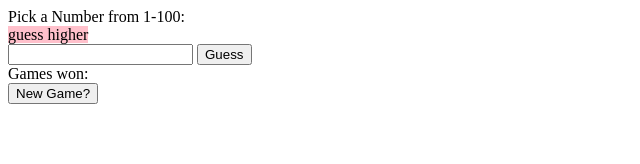
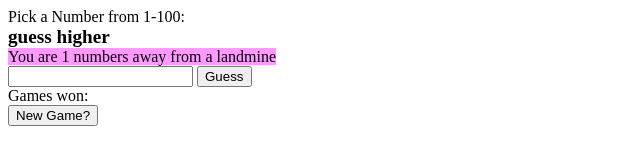
Before and after one commit to zalary/guess_the_number, a plain HTML site: page index.html in a window 1280 px wide. Both pictures are taken after a click on the button "Guess". Shown: the whole page, without its empty margins (0-640 px from the left). Drawn offline with nearby package versions, Linux system fonts and the light colour scheme.

Commit message:
landmine extentions completed

```diff
--- a/index.html
+++ b/index.html
@@ -3,13 +3,19 @@
   <title>Guess the Number!</title>
  </head>
 <body>
+  <style>
+  #response { font-size: larger; font-weight: bolder;}
+  .red { background-color: #ff99ff;}
+  .yellow { background-color: #ffff99;}
+</style>
+<label>Pick a Number from 1-100:</label><br />
+<label id="response"></label><br />
+<label><span class="landmine" style="background-color: grey;">Watch out for the landmine.</span></label> <br />
 
-<label>Pick a Number from 1-100:</label><br />
-<label style="background-color: pink;"id="response"></label>
-<br />
 <input id="user-input" type="text" />
 <input id="submit-button" type="button" value="Guess" /> <br />
-<label id="label_won">Games won: <span id="won"></span></label> <br />
+<label>Games won:  <span class="won"></span> </label> <br />
+
 <input id="newgame-button" type="button" value = "New Game?" />
 
 <script src="http://ajax.googleapis.com/ajax/libs/jquery/1.10.2/jquery.min.js"></script>
@@ -17,25 +23,68 @@
 <script type="text/javascript">
 
 var secretNumber = parseInt(Math.random() * 100, 10) + 1;
+var landmineNumber1 = parseInt(Math.random() * 100, 10) + 1;
+var landmineNumber2 = parseInt(Math.random() * 100, 10) + 1;
+var landmineNumber3 = parseInt(Math.random() * 100, 10) + 1;
 var games_won = 0;
-console.log(secretNumber);
+console.log('secret: ' + secretNumber);
+console.log('landmine: ' + landmineNumber1 + ' , ' + landmineNumber2 + ' , ' + landmineNumber3);
 
 $('#submit-button').on('click', function (e) {
   var guess = $('#user-input').val();
 
-  if (guess > secretNumber) {
+
+  var array = [landmineNumber1, landmineNumber2, landmineNumber3];
+
+function closest(array,num){
+    var i=0;
+    var minDiff=1000;
+    var ans;
+    for(i in array){
+         var m=Math.abs(num-array[i]);
+         if(m<minDiff){
+                minDiff=m;
+                ans=array[i];
+            }
+      }
+    return ans;
+}
+
+/*call array name and desired value to be closet */
+var landmineNumber = Math.abs(closest(array,guess));
+var landmine_calc = Math.abs(guess - landmineNumber);
+
+  if (guess == landmineNumber) {
+   $('#response').text('Sorry, you hit the landmine');
+ }
+
+ else if (guess > secretNumber) {
    $('#response').text('guess lower');
-
+   $('.landmine').text('You are ' + landmine_calc  + ' numbers away from a landmine');
+    if (landmine_calc == 1) {
+       $('.landmine').css('background-color','#ff99ff');
+     }
+     else if ((landmine_calc <= 5) && (landmine_calc > 1)) {
+       $('.landmine').css('background-color','#ffff99');
+     }
+     else { $('.landmine').css('background-color','#ccc');
+     }
  }
    else if (guess < secretNumber) {
     $('#response').text('guess higher');
-
+    $('.landmine').text('You are ' + landmine_calc  + ' numbers away from a landmine');
+      if  (landmine_calc == 1) {
+     $('.landmine').css('background-color','#ff99ff');
       }
-  else  {
+      else if ((landmine_calc <= 5) && (landmine_calc > 1)) {
+     $('.landmine').css('background-color','#ffff99');
+      }
+     else { $('.landmine').css('background-color','#ccc');
+   }
+  }
+  else if (guess == secretNumber) {
     $('#response').text('yay, the number was '+ secretNumber);
-    //console.log("games won = " + games_won++);
-    games_won = ++games_won;
-    $('#won').text(games_won);
+    return ;
   }
 
 });
```
Lines whose indentation alone changed are shown as unchanged.
